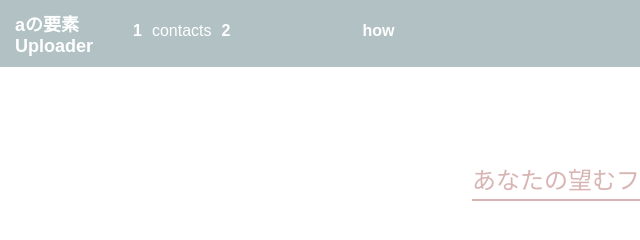
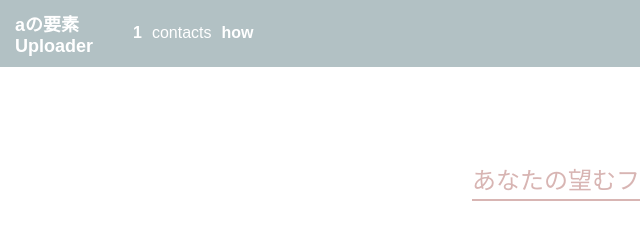
Before and after one commit to Roulette-of-fate/file-uploader, a plain HTML site: page index.html in a window 1280 px wide. Shown: the top 240 px of the page, 0-640 px from the left. Drawn offline with Linux system fonts and the light colour scheme.

Commit message:
Update index.html

```diff
--- a/index.html
+++ b/index.html
@@ -14,10 +14,7 @@
                 <li class="centered-links">
                     <a href="https://www.example.com" target="_blank">1</a
  <a href="https://roulette-of-fate.github.io/Collaborator-list/" target="_blank">contacts</a>
-                    <a href="https://www.example.com" target="_blank">2</a>
-
-         　　　　　　　 <a href="https://www.example.com" target="_blank">how</a>
-
+                    <a href="https://www.example.com" target="_blank">how</a>
                 </li>
             </ul>
         </nav>
```
